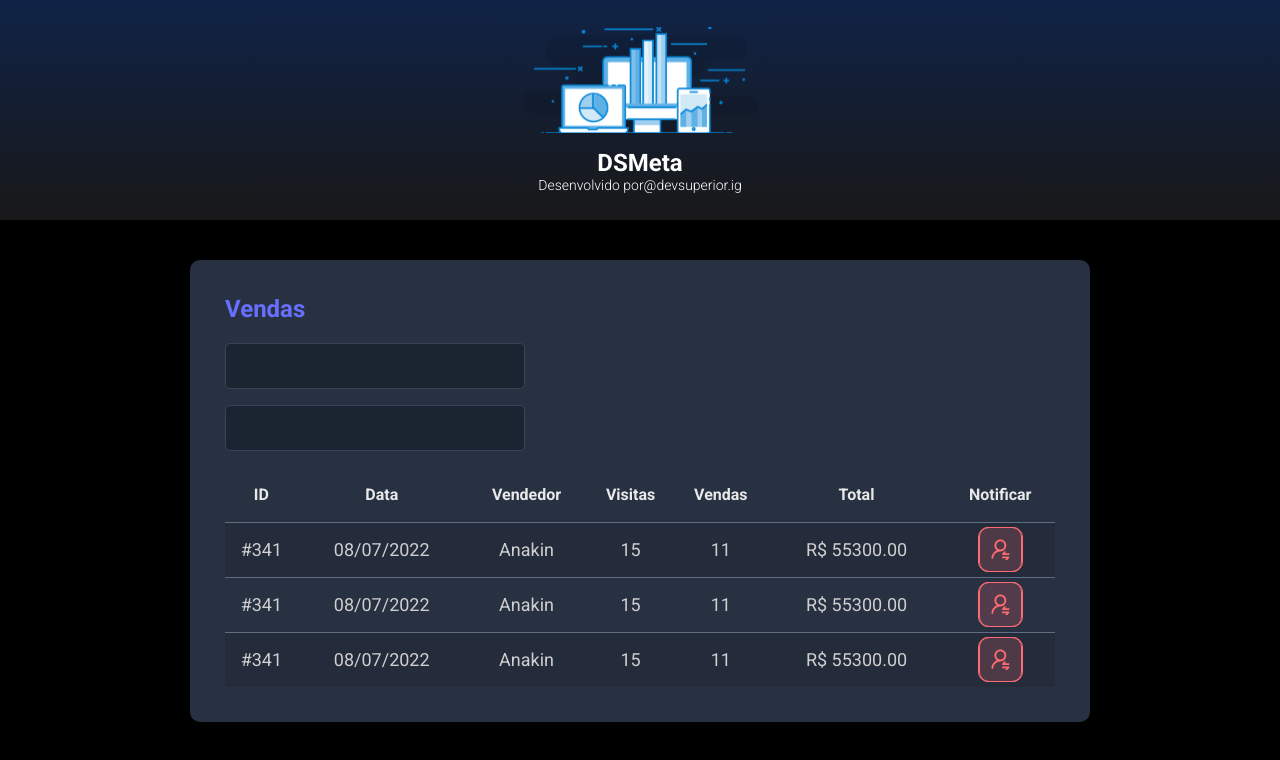
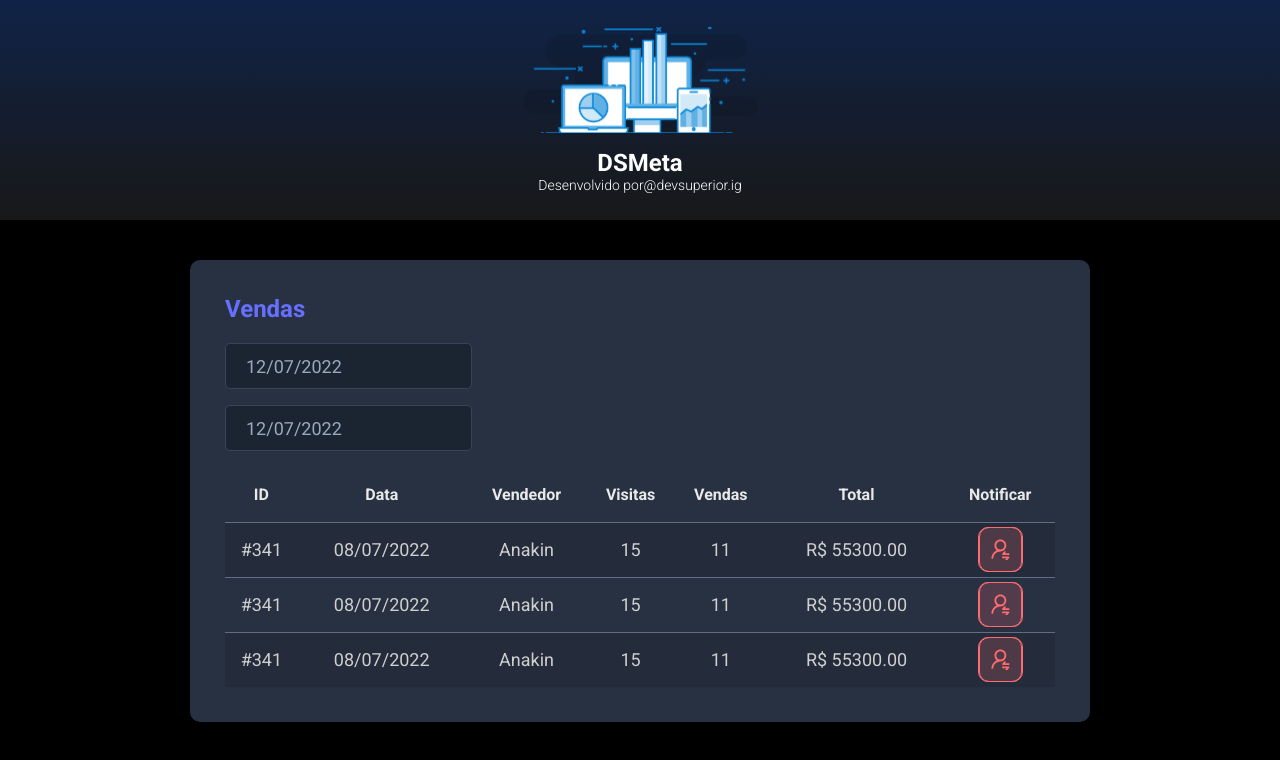
Before and after one commit to Fabsa/Dsmeta, a React (Vite) app in the folder frontend/: page / in a window 1280 px wide. Shown: the top 760 px of the page. Built offline with nearby package versions, Linux system fonts and the light colour scheme.

Commit message:
Datepicker

```diff
--- a/frontend/package.json
+++ b/frontend/package.json
@@ -8,7 +8,9 @@
     "preview": "vite preview"
   },
   "dependencies": {
+    "@types/react-datepicker": "4.4.2",
     "react": "^18.0.0",
+    "react-datepicker": "4.8.0",
     "react-dom": "^18.0.0"
   },
   "devDependencies": {
--- a/frontend/src/components/SalesCard/index.tsx
+++ b/frontend/src/components/SalesCard/index.tsx
@@ -1,15 +1,34 @@
+
+import { useState } from "react";
+import DatePicker from "react-datepicker";
+import "react-datepicker/dist/react-datepicker.css";
 import NotificationButton from '../NotificationsButton'
 import './styles.css'
+
 function SalesCard() {
+   const [minDate, setMinDate] = useState(new Date());
+   const [maxDate, setMaxDate] = useState(new Date());
+  // const date = new Date(new Date().setDate(new Date().getDate() - 365));
+
+
     return (
         <div className="dsmeta-card">
             <h2 className="dsmeta-sales-title">Vendas</h2>
             <div>
                 <div className="dsmeta-form-control-container">
-                    <input className="dsmeta-form-control" type="text"/>
+                    <DatePicker
+                        selected={minDate}
+                        onChange={(date: Date) => { }}
+                        className="dsmeta-form-control"
+                        dateFormat="dd/MM/yyyy"
+                    />
                 </div>
                 <div className="dsmeta-form-control-container">
-                    <input className="dsmeta-form-control" type="text"/>
+                    <DatePicker selected={maxDate}
+                        onChange={(date: Date) => { }}
+                        className="dsmeta-form-control"
+                        dateFormat="dd/MM/yyyy"
+                        />
                 </div>
             </div>
 
@@ -37,7 +56,7 @@
                             <td>
                                 <div className="dsmeta-red-btn-container">
                                     <div className="dsmeta-red-btn">
-                                        <NotificationButton/>
+                                        <NotificationButton />
                                     </div>
                                 </div>
                             </td>
@@ -52,7 +71,7 @@
                             <td>
                                 <div className="dsmeta-red-btn-container">
                                     <div className="dsmeta-red-btn">
-                                    <NotificationButton/>
+                                        <NotificationButton />
                                     </div>
                                 </div>
                             </td>
@@ -67,7 +86,7 @@
                             <td>
                                 <div className="dsmeta-red-btn-container">
                                     <div className="dsmeta-red-btn">
-                                    <NotificationButton/>
+                                        <NotificationButton />
                                     </div>
                                 </div>
                             </td>
```
Also changed, not shown: 1 other file (tests, documents, lock files or other folders).
